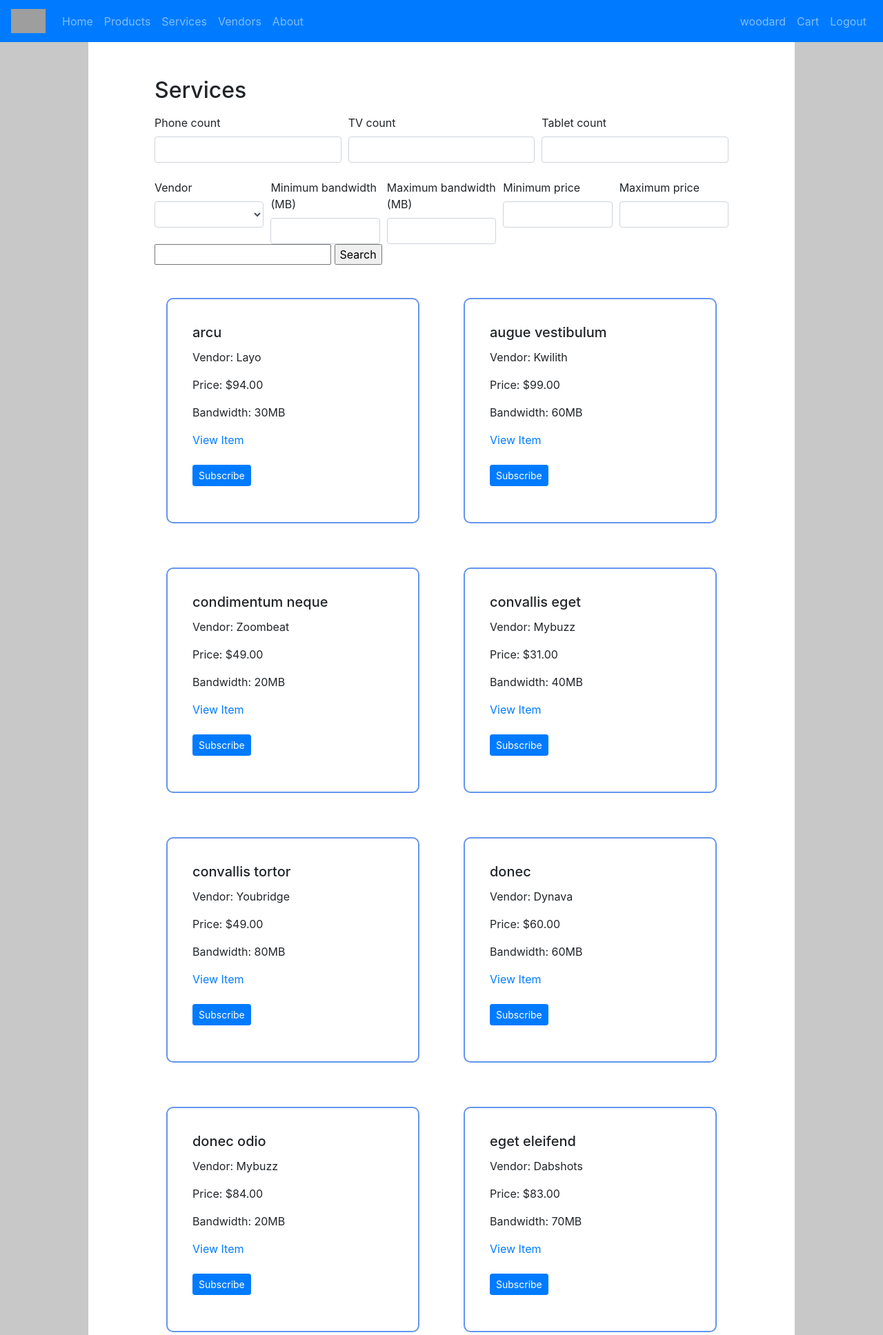
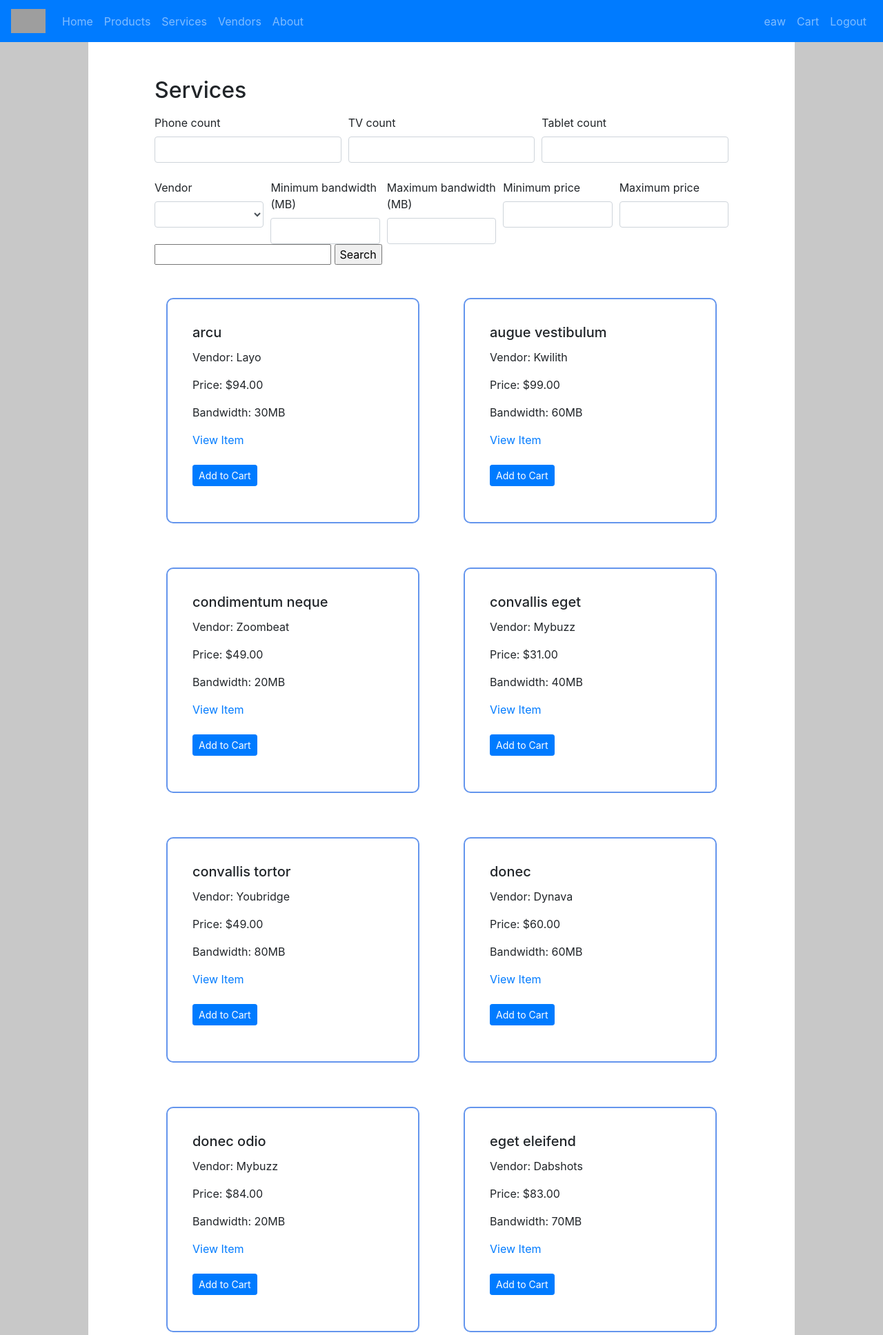
Before and after one commit to WoodardEric/cs360-database, a Django app: page /products/services/ in a window 1280 px wide. Shown: the top 1936 px of the page at 69% size. Run offline with Django 4.2, Linux system fonts and the light colour scheme; a user stored in the database is signed in; data comes from the database, SQL or seed files in the repository; some libraries are stand-ins or nearby versions; grey boxes are pictures that could not be loaded.

Commit message:
Revert "change service to subscription instead of a purchase"
This reverts commit 4c4a3d879586d5519c5720d89323f4ad43c8986d.

```diff
--- a/BestBuy/settings.py
+++ b/BestBuy/settings.py
@@ -132,4 +132,4 @@ STATIC_ROOT = os.path.join(BASE_DIR, "static")
 
 DEFAULT_AUTO_FIELD = 'django.db.models.BigAutoField'
 
-AUTH_USER_MODEL = 'products.Customer'
+AUTH_USER_MODEL = 'accounts.Customer'
--- a/accounts/admin.py
+++ b/accounts/admin.py
@@ -2,7 +2,7 @@ from django.contrib import admin
 from django.contrib.auth.admin import UserAdmin
 
 from .forms import CustomUserCreationForm, CustomUserChangeForm
-from products.models import Customer
+from .models import Customer
 
 class CustomUserAdmin(UserAdmin):
     add_form = CustomUserCreationForm
--- a/accounts/models.py
+++ b/accounts/models.py
@@ -0,0 +1,12 @@
+from django.db import models
+from django.contrib.auth.models import AbstractUser
+
+class Customer(AbstractUser):
+    address = models.CharField(max_length=200, null=False)
+    state = models.CharField(max_length=50, null=False)
+    city = models.CharField(max_length=50, null=False)
+    email = models.EmailField()
+    phone = models.CharField(max_length=12, null=False)
+
+    def __str__(self):
+        return str(self.first_name + self.last_name)
--- a/accounts/urls.py
+++ b/accounts/urls.py
@@ -6,7 +6,6 @@ from .views import SignUpView
 urlpatterns = [
     path("signup/", SignUpView.as_view(), name="signup"),
     path("customer/", views.account, name='account'),
-    path("customer/unsubscribe", views.unsubscribe, name='unsubscribe'),
     path("customer/update_account", views.update_account, name='update_account'),
     path("customer/delete_account", views.delete_account, name='delete_account'),
 ]
--- a/products/models.py
+++ b/products/models.py
@@ -1,7 +1,6 @@
 from django.db import models
 from django.core.validators import *
-from django.contrib.auth.models import AbstractUser
-
+from accounts.models import Customer
 
 class ProductType(models.TextChoices):
     PHONE = 'PHONE'
@@ -51,27 +50,17 @@ class Service(models.Model):
     class Meta:
         ordering = ('name', 'bandwidth', 'vendor',)
 
-class Customer(AbstractUser):
-    address = models.CharField(max_length=200, null=False)
-    state = models.CharField(max_length=50, null=False)
-    city = models.CharField(max_length=50, null=False)
-    email = models.EmailField()
-    phone = models.CharField(max_length=12, null=False)
-    service = models.ForeignKey(Service, verbose_name="service", on_delete=models.CASCADE, null=True)
-
-    def __str__(self):
-        return str(self.first_name + self.last_name)
-
 class Cart(models.Model):
     customer = models.ForeignKey(Customer, verbose_name="customer", on_delete=models.CASCADE, null=False)
     product = models.ForeignKey(Product, verbose_name="product", on_delete=models.CASCADE, null=True)
+    service = models.ForeignKey(Service, verbose_name="service", on_delete=models.CASCADE, null=True)
     quantity = models.PositiveIntegerField(default=1, null=False)
 
     def __str__(self):
         return str(self.product) + " x " + str(self.quantity)
 
     class Meta:
-       unique_together = ("customer", "product")
+       unique_together = ("customer", "product", "service")
 
 class History(models.Model):
     customer = models.ForeignKey(Customer, verbose_name="customer", on_delete=models.CASCADE, null=False)
--- a/products/urls.py
+++ b/products/urls.py
@@ -8,7 +8,7 @@ urlpatterns = [
     path("purchase/", views.purchase, name='purchase'),
     path("cart/", views.cart, name='cart'),
     path("add_to_cart", views.add_to_cart, name='add_to_cart'),
-    path("services/subscribe", views.subscribe, name='subscribe'),
+    path("services/add_to_cart", views.service_add_to_cart, name='service_add_to_cart'),
     path("services/", views.services, name='services'),
     path("vendors/", views.vendors, name='vendors'),
     path("", views.products, name='products'),
--- a/products/views.py
+++ b/products/views.py
@@ -23,15 +23,20 @@ def add_to_cart(request):
         cart.save()
     return HttpResponseRedirect(request.META.get('HTTP_REFERER'))
 
-
 @login_required
-def subscribe(request):
+def service_add_to_cart(request):
     user = request.user
     service = Service.objects.get(id=request.POST['service'])
-    #if user.service == None:
-    user.service = service
-    user.save()
-
+    if Cart.objects.filter(service=service, customer=user).exists():
+        cart = Cart.objects.get(service=service, customer=user)
+        cart.quantity += 1
+        cart.save()
+    else:
+        cart = Cart()
+        cart.customer = user
+        cart.quantity = 1
+        cart.service = service
+        cart.save()
     return HttpResponseRedirect(request.META.get('HTTP_REFERER'))
 
 def item(request, item_id):
@@ -101,6 +106,7 @@ def purchase(request):
 @login_required
 def cart(request):
     product = request.POST.get("product")
+    service = request.POST.get("service")
     new_quantity = request.POST.get("quantity")
     if product is not None:
         if new_quantity is not None:
@@ -108,12 +114,20 @@ def cart(request):
             Cart.objects.filter(customer=request.user, product=product).update(quantity=new_quantity)
         else:
             Cart.objects.filter(customer=request.user, product=product).delete()
+    elif service is not None:
+        if new_quantity is not None:
+            new_quantity = int(new_quantity)
+            Cart.objects.filter(customer=request.user, service=service).update(quantity=new_quantity)
+        else:
+            Cart.objects.filter(customer=request.user, service=service).delete()
 
     results = Cart.objects.filter(customer=request.user.id)
     total = 0
     for item in results:
         if item.product is not None:
             total += (item.product.price * item.quantity)
+        if item.service is not None:
+            total += (item.service.price * item.quantity)
     return render(request, 'cart.html', {"cart":results, "total":total})
 
 def services(request):
--- a/templates/cart.html
+++ b/templates/cart.html
@@ -36,6 +36,9 @@
             {% if item.product != None %}
               <label class="col">{{item.product.name}}</label>
             {% endif %}
+            {% if item.service != None %}
+              <label class="col">{{item.service.name}}</label>
+            {% endif %}
           </div>
           <div class="col">
             {% if item.product != None %}
@@ -57,6 +60,9 @@
           {% if item.product != None %}
             <input type="hidden" name="product" id="product" value="{{ item.product.id }}">
           {% endif %}
+          {% if item.service != None %}
+            <input type="hidden" name="service" id="service" value="{{ item.service.id }}">
+          {% endif %}
         </div>
       </form>
 
--- a/templates/services.html
+++ b/templates/services.html
@@ -80,7 +80,7 @@
     {% for service in services %}
       <!-- Individual service -->
       <div class="col" id="product">
-        <form action="subscribe" method="POST" value="{{ request.path }}">
+        <form action="add_to_cart" method="POST" value="{{ request.path }}">
           {% csrf_token %}
 
           <!-- Product details (and "add to cart" button) -->
@@ -96,7 +96,7 @@
 
             {% if user.is_authenticated %}
               <br>
-              <button type="submit" class="btn btn-primary btn-sm">Subscribe</button>
+              <button type="submit" class="btn btn-primary btn-sm">Add to Cart</button>
             {% endif %}
           </div>
         </form>
```
Also changed, not shown: accounts/views.py (+1 -10 lines), templates/account.html (+1 -36 lines), db.sqlite3, products/migrations/0001_initial.py, products/migrations/0002_alter_customer_service.py (deleted), products/migrations/0002_history.py (added).
